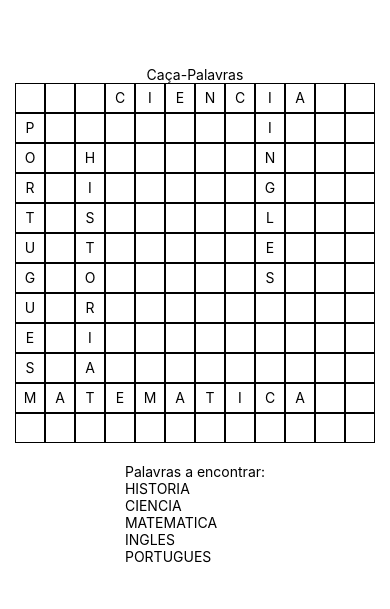
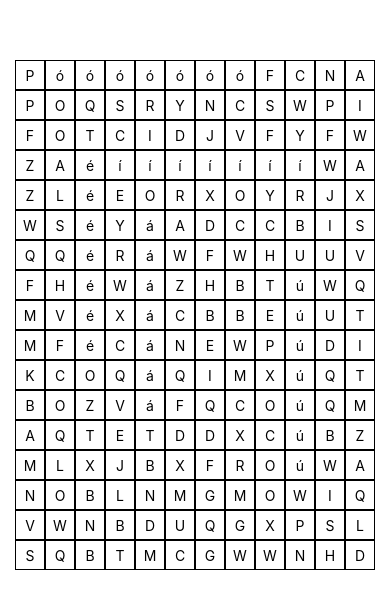
Before and after one commit to renansouz/Prototype-WordSearch, a React Native app in the folder Word-SearchRN/: screen / in a window 390 px wide. Shown: the part 107-716 px from the top of the page. Built offline with nearby package versions, Linux system fonts and the light colour scheme.

Commit message:
criando a branch e testando seleção de palavras

```diff
--- a/Word-SearchRN/App.js
+++ b/Word-SearchRN/App.js
@@ -1,24 +1,25 @@
-import React, { Component } from 'react';
-import { View, Text, TouchableOpacity, StyleSheet, Alert } from 'react-native';
+import React, { Component } from "react";
+import { View, Text, TouchableOpacity, StyleSheet, Alert } from "react-native";
 
 class WordSearchGame extends Component {
   constructor(props) {
     super(props);
     this.state = {
       gridLetras: this.gerarGridAleatorio(),
-      listaPalavras: ['HISTORIA', 'CIENCIA', 'MATEMATICA', 'INGLES', 'PORTUGUES'],
+      listaPalavras: ["ááááááá", "óóóóóóó", "úúúúúúú", "ííííííí", "ééééééé"],
       palavrasEncontradas: [],
     };
   }
 
   gerarGridAleatorio = () => {
-    const gridSize = 12; // Tamanho do grid
+    const gridSizeX = 17; // Tamanho do grid horizontal
+    const gridSizeY = 12; // Tamanho do grid vertical
     const grid = [];
 
-    for (let i = 0; i < gridSize; i++) {
+    for (let i = 0; i < gridSizeX; i++) {
       const row = [];
-      for (let j = 0; j < gridSize; j++) {
-        row.push('');
+      for (let j = 0; j < gridSizeY; j++) {
+        row.push("");
       }
       grid.push(row);
     }
@@ -26,19 +27,37 @@ class WordSearchGame extends Component {
     return grid;
   };
 
+  preencherGridComLetrasAleatorias = () => {
+    const { gridLetras } = this.state;
+    const alphabet = "ABCDEFGHIJKLMNOPQRSTUVWXYZ"; // Letras possíveis
+
+    for (let i = 0; i < gridLetras.length; i++) {
+      for (let j = 0; j < gridLetras[i].length; j++) {
+        if (gridLetras[i][j] === "") {
+          // Preencher com letra aleatória
+          const randomIndex = Math.floor(Math.random() * alphabet.length);
+          gridLetras[i][j] = alphabet[randomIndex];
+        }
+      }
+    }
+
+    this.setState({ gridLetras });
+  };
+
   adicionarPalavraAoGrid = (palavra) => {
     const { gridLetras } = this.state;
     const gridSize = gridLetras.length;
 
-    const directions = ['horizontal', 'vertical'];
-    const selectedDirection = directions[Math.floor(Math.random() * directions.length)];
+    const directions = ["horizontal", "vertical"];
+    const selectedDirection =
+      directions[Math.floor(Math.random() * directions.length)];
 
-    if (selectedDirection === 'horizontal') {
+    if (selectedDirection === "horizontal") {
       let x, y;
       do {
         x = Math.floor(Math.random() * (gridSize - palavra.length + 1));
         y = Math.floor(Math.random() * gridSize);
-      } while (!this.ehPosicaoValida(gridLetras, palavra, x, y, 'horizontal'));
+      } while (!this.ehPosicaoValida(gridLetras, palavra, x, y, "horizontal"));
 
       for (let i = 0; i < palavra.length; i++) {
         gridLetras[y][x + i] = palavra[i];
@@ -48,7 +67,7 @@ class WordSearchGame extends Component {
       do {
         x = Math.floor(Math.random() * gridSize);
         y = Math.floor(Math.random() * (gridSize - palavra.length + 1));
-      } while (!this.ehPosicaoValida(gridLetras, palavra, x, y, 'vertical'));
+      } while (!this.ehPosicaoValida(gridLetras, palavra, x, y, "vertical"));
 
       for (let i = 0; i < palavra.length; i++) {
         gridLetras[y + i][x] = palavra[i];
@@ -61,15 +80,15 @@ class WordSearchGame extends Component {
   ehPosicaoValida = (grid, palavra, x, y, direcao) => {
     const gridSize = grid.length;
 
-    if (direcao === 'horizontal') {
+    if (direcao === "horizontal") {
       for (let i = 0; i < palavra.length; i++) {
-        if (grid[y][x + i] !== '' && grid[y][x + i] !== palavra[i]) {
+        if (grid[y][x + i] !== "" && grid[y][x + i] !== palavra[i]) {
           return false;
         }
       }
     } else {
       for (let i = 0; i < palavra.length; i++) {
-        if (grid[y + i][x] !== '' && grid[y + i][x] !== palavra[i]) {
+        if (grid[y + i][x] !== "" && grid[y + i][x] !== palavra[i]) {
           return false;
         }
       }
@@ -82,6 +101,8 @@ class WordSearchGame extends Component {
     this.state.listaPalavras.forEach((palavra) => {
       this.adicionarPalavraAoGrid(palavra);
     });
+
+    this.preencherGridComLetrasAleatorias();
   }
 
   handleCellClick = (x, y) => {
@@ -95,11 +116,17 @@ class WordSearchGame extends Component {
     if (palavraEncontrada) {
       this.setState(
         (prevState) => ({
-          palavrasEncontradas: [...prevState.palavrasEncontradas, palavraEncontrada],
+          palavrasEncontradas: [
+            ...prevState.palavrasEncontradas,
+            palavraEncontrada,
+          ],
         }),
         () => {
-          if (this.state.palavrasEncontradas.length === this.state.listaPalavras.length) {
-            Alert.alert('Parabéns!', 'Você encontrou todas as palavras.');
+          if (
+            this.state.palavrasEncontradas.length ===
+            this.state.listaPalavras.length
+          ) {
+            Alert.alert("Parabéns!", "Você encontrou todas as palavras.");
           }
         }
       );
@@ -113,9 +140,11 @@ class WordSearchGame extends Component {
     for (let i = 0; i < palavra.length; i++) {
       if (
         x + i * dx.every((val) => val === dx[0]) >= 0 &&
-        x + i * dx.every((val) => val === dx[0]) < this.state.gridLetras[0].length &&
+        x + i * dx.every((val) => val === dx[0]) <
+          this.state.gridLetras[0].length &&
         y + i * dy.every((val) => val === dy[0]) >= 0 &&
-        y + i * dy.every((val) => val === dy[0]) < this.state.gridLetras.length &&
+        y + i * dy.every((val) => val === dy[0]) <
+          this.state.gridLetras.length &&
         palavra[i] === this.state.gridLetras[y + i * dy[0]][x + i * dx[0]]
       ) {
         continue;
@@ -129,28 +158,23 @@ class WordSearchGame extends Component {
   render() {
     return (
       <View style={styles.container}>
-        <Text>Caça-Palavras</Text>
         <View style={styles.grid}>
           {this.state.gridLetras.map((row, rowIndex) => (
             <View key={rowIndex} style={styles.row}>
               {row.map((cell, columnIndex) => (
                 <TouchableOpacity
                   key={columnIndex}
-                  style={[styles.cell, this.state.palavrasEncontradas.includes(cell) && styles.foundCell]}
+                  style={[
+                    styles.cell,
+                    this.state.palavrasEncontradas.includes(cell) &&
+                      styles.foundCell,
+                  ]}
                   onPress={() => this.handleCellClick(columnIndex, rowIndex)}
                 >
                   <Text>{cell}</Text>
                 </TouchableOpacity>
               ))}
             </View>
-          ))}
-        </View>
-        <View style={styles.wordList}>
-          <Text>Palavras a encontrar:</Text>
-          {this.state.listaPalavras.map((palavra, index) => (
-            <Text key={index} style={this.state.palavrasEncontradas.includes(palavra) && styles.foundWord}>
-              {palavra}
-            </Text>
           ))}
         </View>
       </View>
@@ -161,31 +185,29 @@ class WordSearchGame extends Component {
 const styles = StyleSheet.create({
   container: {
     flex: 1,
-    alignItems: 'center',
-    justifyContent: 'center',
+    alignItems: "center",
+    justifyContent: "center",
   },
   grid: {
-    flexDirection: 'column',
+    flexDirection: "column",
   },
   row: {
-    flexDirection: 'row',
+    flexDirection: "row",
   },
   cell: {
     width: 30,
     height: 30,
-    justifyContent: 'center',
-    alignItems: 'center',
+    justifyContent: "center",
+    alignItems: "center",
     borderWidth: 1,
   },
   foundCell: {
-    backgroundColor: 'green',
+    backgroundColor: "green",
   },
-  wordList: {
-    marginTop: 20,
-  },
+
   foundWord: {
-    textDecorationLine: 'line-through',
-    color: 'green',
+    textDecorationLine: "line-through",
+    color: "green",
   },
 });
 
```
